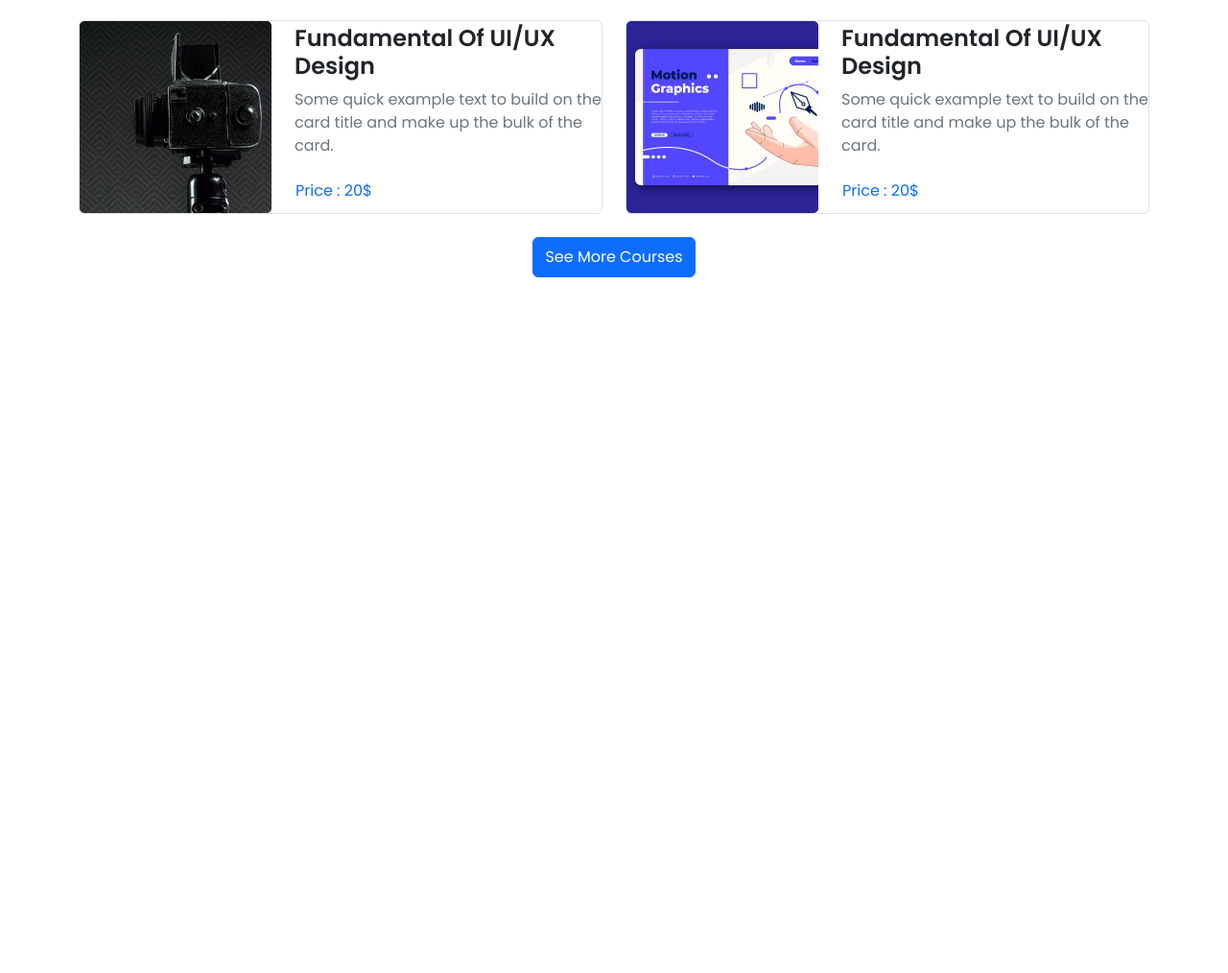
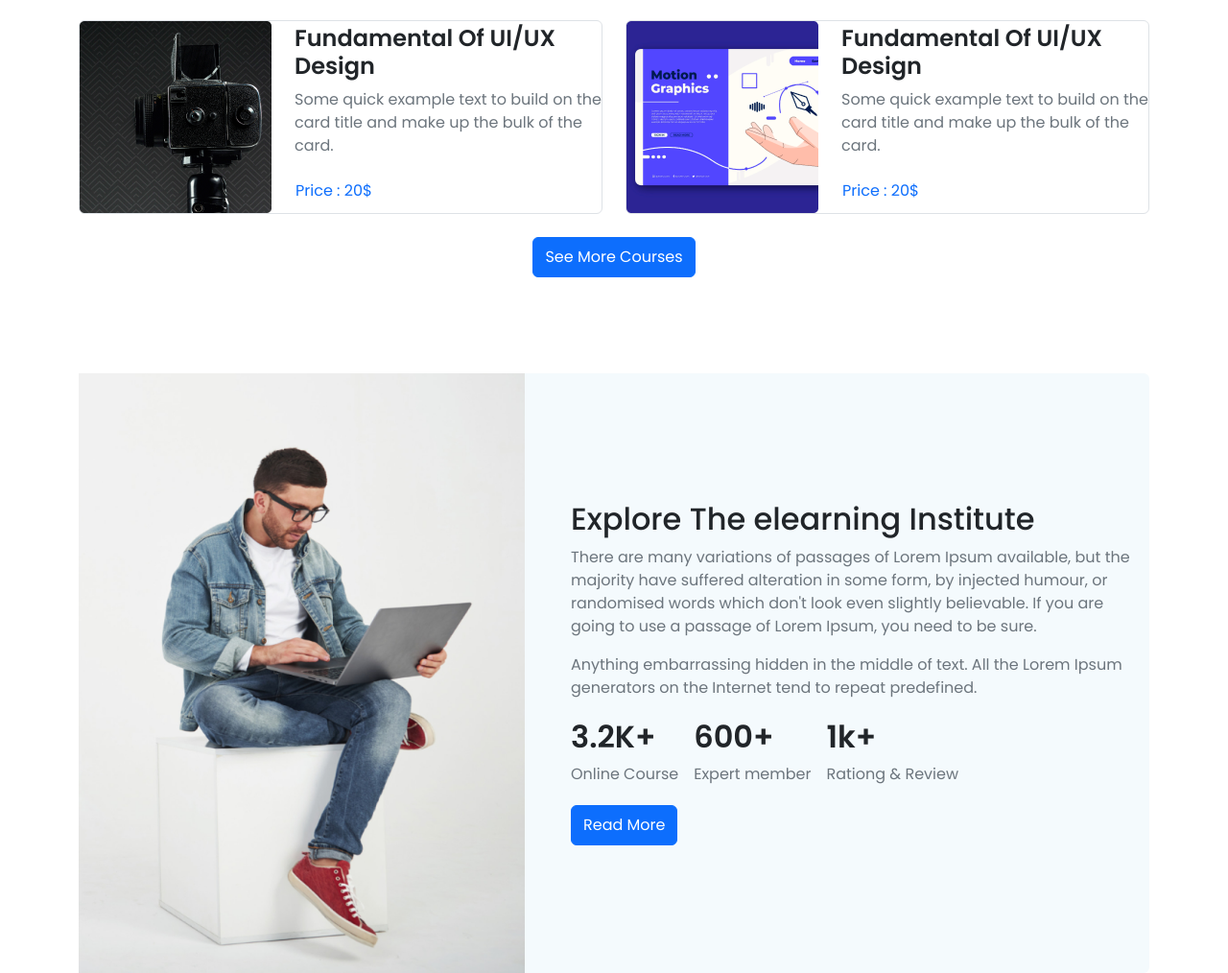
Before and after one commit to rasel-mahmud-dev/Pro-Edu-bootstrap, a plain HTML site: page index.html in a window 1280 px wide. Shown: the part 1404-2418 px from the top of the page at 96% size. Before the commit the page ends 1693 px from the top, so only its background shows below. Drawn offline with nearby package versions, Linux system fonts and the light colour scheme.

Commit message:
explore section completed

```diff
--- a/css/style.css
+++ b/css/style.css
@@ -25,9 +25,14 @@ body {
     color: white !important;
 }
 
-.mt-10{
+section{
     margin-top: 100px;
 }
+
+#explore_section .row{
+    background-color: #F4FAFD;
+}
+
 
 @media screen and (max-width: 768px) {
     .carousel-caption h1{
@@ -36,7 +41,7 @@ body {
     .carousel-caption p{
         font-size: 14px;
     }
-    .mt-10{
+    section{
         margin-top: 50px;
     }
 }
--- a/index.html
+++ b/index.html
@@ -34,7 +34,7 @@
         <nav class="navbar navbar-expand-md">
             <div class="container">
 
-                <!-- <div class="d-flex justify-content-between align-items-center w-100"> -->
+                <div class="d-flex justify-content-between align-items-center w-100">
                     <a class="navbar-brand" href="#">Pro Edu</a>
                     <button class="navbar-toggler" type="button" data-bs-toggle="collapse"
                         data-bs-target="#navbarSupportedContent" aria-controls="navbarSupportedContent"
@@ -63,7 +63,7 @@
                                 <a class="nav-link text-secondary" href="#">Register</a>
                             </li>
                         </ul>
-                    <!-- </div> -->
+                    </div>
 
                 </div>
                 <button
@@ -153,12 +153,14 @@
         </div>
     </section>
 
+    <!-- hero slider end -->
+
 
     <main>
         <div class="container">
 
             <!-- popular courses section start -->
-            <section class="mt-10">
+            <section>
                 <h1 class="h1 fs-1 fw-semibold text-center">Discover Our Popular Courses</h1>
                 <p class="text-secondary  text-center">It is a long established fact that a reader will be distracted by
                     the readable
@@ -256,6 +258,47 @@
             <!-- popular courses section end -->
 
 
+            <!-- Explore our Institute section start -->
+            <section id="explore_section">
+                <div class="row align-items-center g-0 rounded">
+                    <div class="col col-12 col-md-6 col-lg-5">
+                        <img class="img-fluid .ms-n1" src="./images/working.png" alt="working-image">
+                    </div>
+                    <div class="col col-12 col-md-6 col-lg-7 ps-md-5  p-4 p-md-0">
+                        <h2>Explore The elearning Institute</h2>
+                        <p class="text-secondary">There are many variations of passages of Lorem Ipsum available, but
+                            the
+                            majority have
+                            suffered alteration in some form, by injected humour, or randomised words which don't look
+                            even slightly believable. If you are going to use a passage of Lorem Ipsum, you need to be
+                            sure.
+                            <button class="btn btn-link text-decoration-none ps-0 d-lg-none">See More</button>
+                        </p>
+                        <p class="text-secondary d-none d-lg-block">Anything embarrassing hidden in the middle of text.
+                            All the Lorem
+                            Ipsum
+                            generators on the
+                            Internet tend to repeat predefined.</p>
+
+                        <div class="d-flex flex-wrap">
+                            <div class="pe-3 py-1">
+                                <h2 class="fw-semibold">3.2K+</h2>
+                                <p class="text-secondary">Online Course</p>
+                            </div>
+                            <div class="pe-3 py-1">
+                                <h2 class="fw-semibold">600+</h2>
+                                <p class="text-secondary">Expert member</p>
+                            </div>
+                            <div class="pe-3 py-1">
+                                <h2 class="fw-semibold">1k+</h2>
+                                <p class="text-secondary">Rationg & Review</p>
+                            </div>
+                        </div>
+                        <button class="btn btn-primary py-1 py-sm-2">Read More</button>
+                    </div>
+                </div>
+            </section>
+
 
         </div>
     </main>
```
Lines whose indentation alone changed are shown as unchanged.
